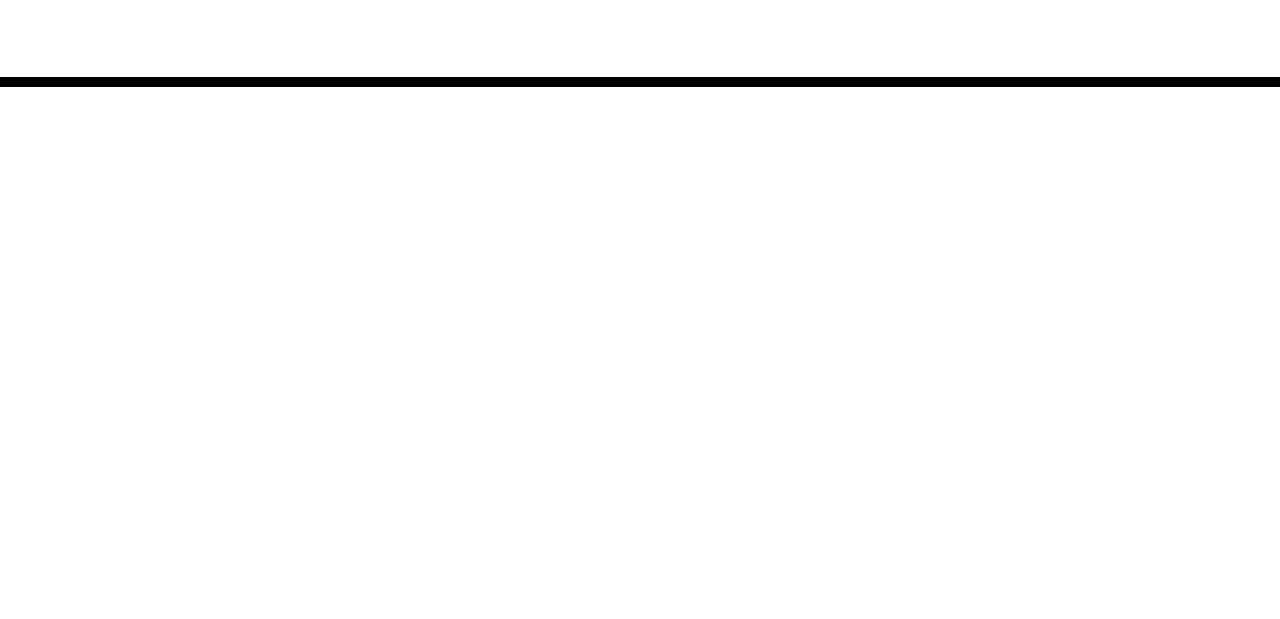
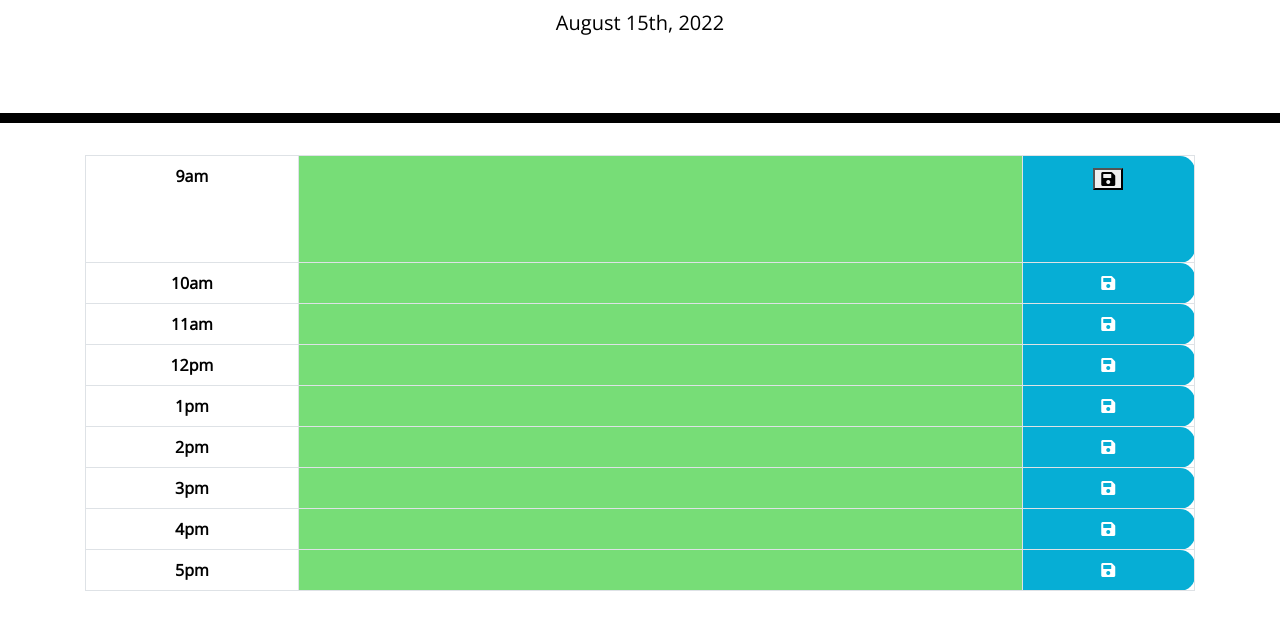
Before and after one commit to ckrum21/Work-Day-Scheduler, a plain HTML site: page index.html in a window 1280 px wide. Shown: the part 181-800 px from the top of the page. Drawn offline with nearby package versions, Linux system fonts and the light colour scheme.

Commit message:
jquery table

```diff
--- a/assets/css/style.css
+++ b/assets/css/style.css
@@ -40,6 +40,16 @@ textarea {
   background-color: #ffffff;
   color: #000000;
   border-top: 1px dashed #000000;
+
+}
+
+input {
+  width: 100%;
+  box-sizing: content-box;
+  height: 80px;
+  border: none;
+  background-color:#77dd77;
+  color: black;
 }
 
 .past {
@@ -58,7 +68,7 @@ textarea {
 }
 
 .saveBtn {
-  border-left: 1px solid black;
+  /*border-left: 1px solid black;*/
   border-top-right-radius: 15px;
   border-bottom-right-radius: 15px;
   background-color: #06aed5;
@@ -68,4 +78,5 @@ textarea {
 .saveBtn i:hover {
   font-size: 20px;
   transition: all 0.3s ease-in-out;
+  color: #000000;
 }
--- /dev/null
+++ b/assets/javascript/script.js
@@ -0,0 +1,5 @@
+
+
+// handle displaying the time
+var timeDisplayEl = moment();
+$("#currentDay").text(timeDisplayEl.format("MMMM Do, YYYY"));
--- a/index.html
+++ b/index.html
@@ -30,9 +30,75 @@
     </header>
     <div class="container">
       <!-- Timeblocks go here -->
+      <table class="table table-bordered time-block">
+
+        <tbody>
+
+          <tr>
+            <th scope="row" class="hour">9am</th>
+            <td class="past present future" >
+             <form>
+              <input type="text" >
+            </form>
+            </td>
+            <td class="saveBtn">
+            <button><i class="fas fa-save"></i></button>
+            </td>
+          </tr>
+
+          <tr>
+            <th scope="row" class="hour">10am</th>
+            <td class="past present future form"></td>
+            <td class="saveBtn" ><i class="fas fa-save"></i></td>
+          </tr>
+
+          <tr>
+            <th scope="row" class="hour">11am</th>
+            <td class="past present future form"></td>
+            <td class="saveBtn" ><i class="fas fa-save"></i></td>
+          </tr>
+
+          <th scope="row" class="hour">12pm</th>
+          <td class="past present future form"></td>
+          <td class="saveBtn"><i class="fas fa-save"></i></td>
+        </tr>
+
+        <tr>
+          <th scope="row" class="hour">1pm</th>
+          <td class="past present future form"></td>
+          <td class="saveBtn"><i class="fas fa-save"></i></td>
+        </tr>
+
+        <tr>
+          <th scope="row" class="hour">2pm</th>
+          <td class="past present future form"></td>
+          <td class="saveBtn"><i class="fas fa-save"></i></td>
+        </tr>
+
+        <th scope="row" class="hour">3pm</th>
+        <td class="past present future form"></td>
+        <td class="saveBtn"><i class="fas fa-save"></i></td>
+      </tr>
+
+      <tr>
+        <th scope="row" class="hour">4pm</th>
+        <td class="past present future form"></td>
+        <td class="saveBtn"><i class="fas fa-save"></i></td>
+
+      </tr>
+
+      <tr>
+        <th scope="row" class="hour">5pm</th>
+        <td class="past present future "></td>
+        <td class="saveBtn"><i class="fas fa-save"></i></td>
+      </tr>
+        </tbody>
+      </table>
+
     </div>
 
     <script src="https://cdnjs.cloudflare.com/ajax/libs/jquery/3.2.1/jquery.min.js"></script>
-    <script src="https://cdnjs.cloudflare.com/ajax/libs/moment.js/2.24.0/moment.min.js"></script>
+    <script src="https://cdnjs.cloudflare.com/ajax/libs/moment.js/2.27.0/moment.min.js"></script>
+    <script src="./assets/javascript/script.js"></script>
   </body>
 </html>
```
